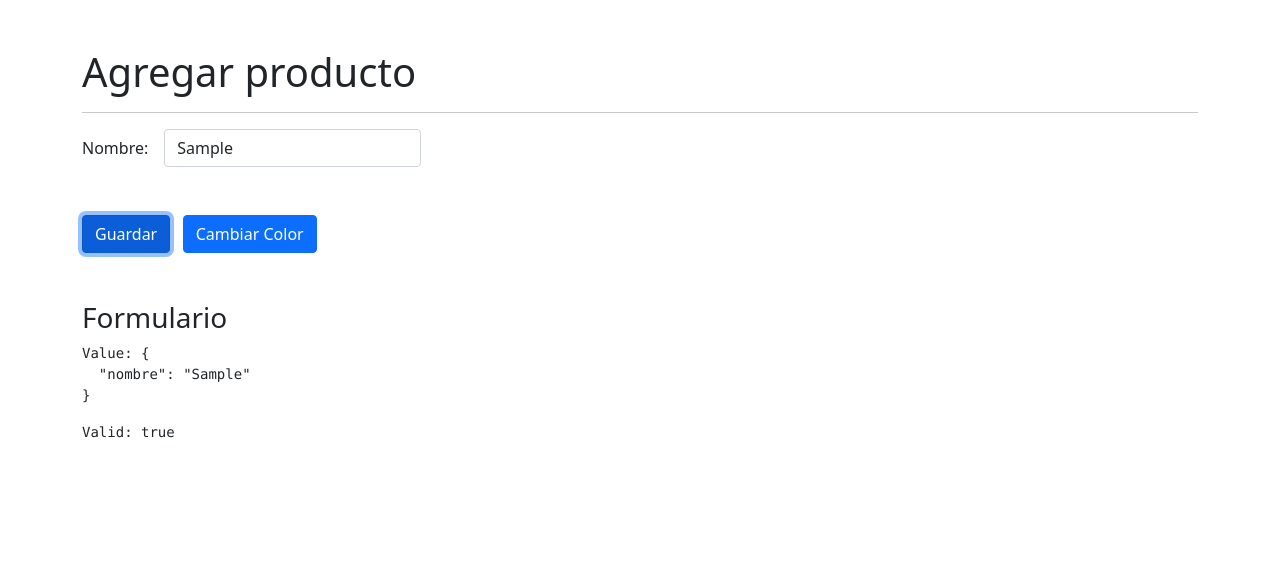
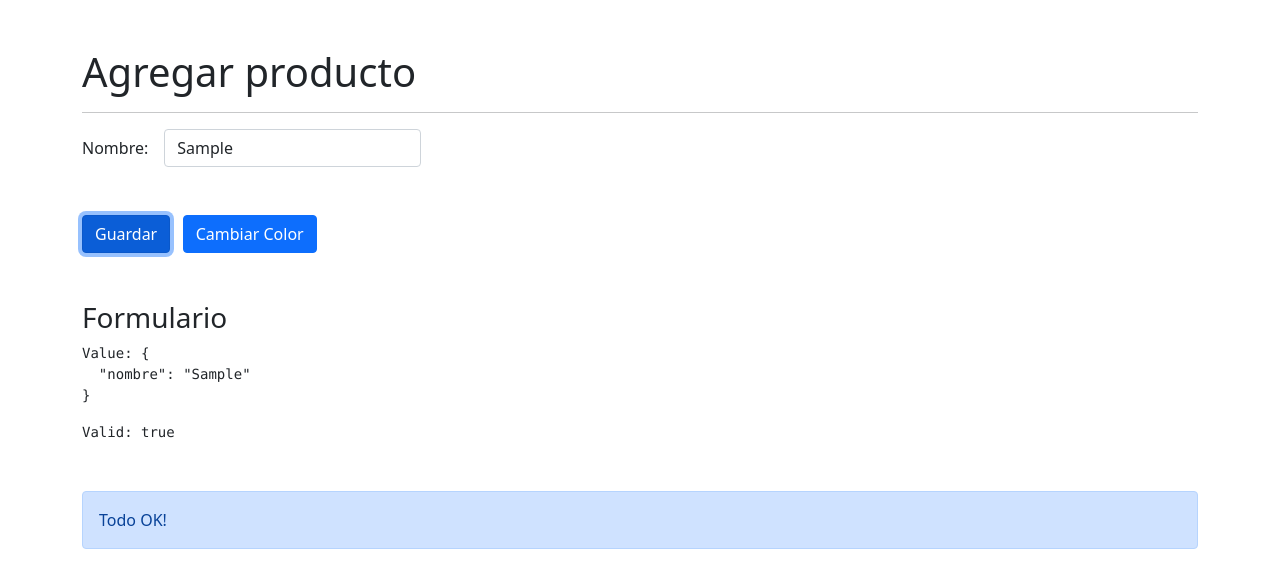
Before and after one commit to WiiruxCruz/11-directivasApp, an Angular app: page /productos/agregar in a window 1280 px wide. Both pictures are taken after typing "Sample" into the empty fields and a click on the button "Guardar". Shown: the top 588 px of the page. Built offline with nearby package versions, Linux system fonts and the light colour scheme.

Commit message:
Directivas estructurales personalizadas

```diff
--- a/src/app/productos/pages/agregar/agregar.component.html
+++ b/src/app/productos/pages/agregar/agregar.component.html
@@ -68,3 +68,14 @@
 <h3 class="mt-5">Formulario</h3>
 <pre>Value: {{ miFormulario.value | json }}</pre>
 <pre>Valid: {{ miFormulario.valid }}</pre>
+
+<div
+	class="row mt-5"
+	*customIf="miFormulario.valid"
+>
+	<div class="col">
+		<div class="alert alert-primary">
+			Todo OK!
+		</div>
+	</div>
+</div>
--- /dev/null
+++ b/src/app/shared/directives/custom-if.directive.ts
@@ -0,0 +1,23 @@
+import { Directive, Input, OnDestroy, TemplateRef, ViewContainerRef } from '@angular/core';
+
+@Directive({
+	selector: '[customIf]'
+})
+export class CustomIfDirective {
+
+	@Input() set customIf( condicion: boolean ) {
+		if( condicion ) {
+			this.viewContainer.createEmbeddedView( this.templateRef );
+		} else {
+			this.viewContainer.clear();
+		}
+	}
+
+	constructor(
+		private templateRef: TemplateRef<HTMLElement>,
+		private viewContainer: ViewContainerRef
+	) {
+
+	}
+
+}
```
Also changed, not shown: src/app/shared/shared.module.ts (+5 -2 lines).
